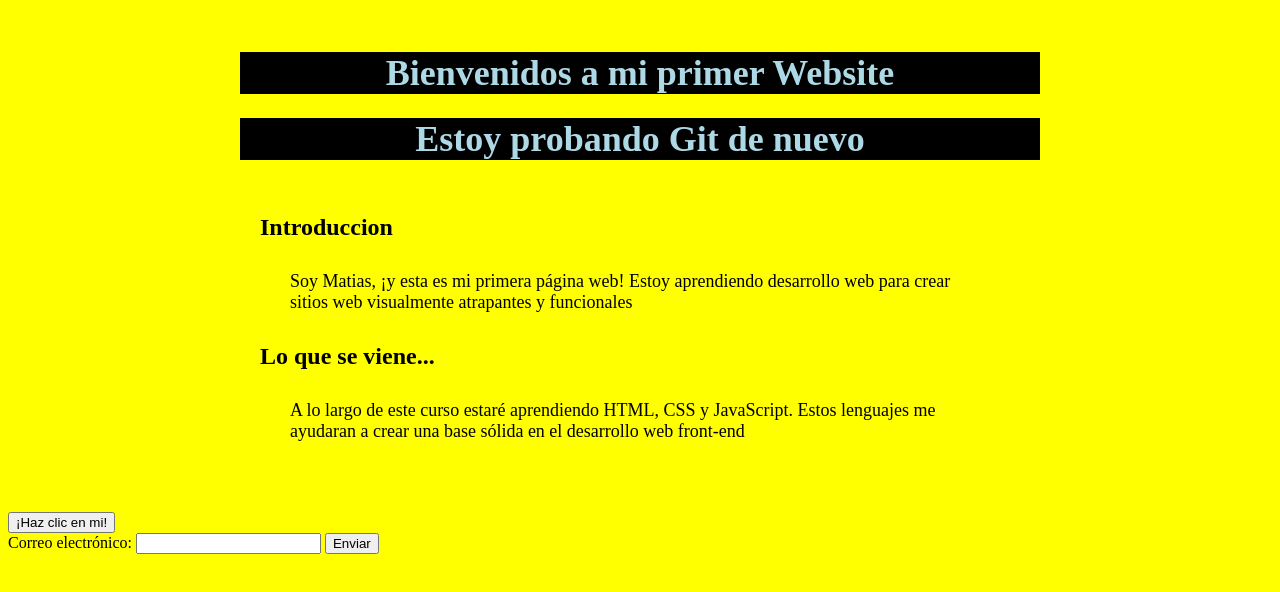
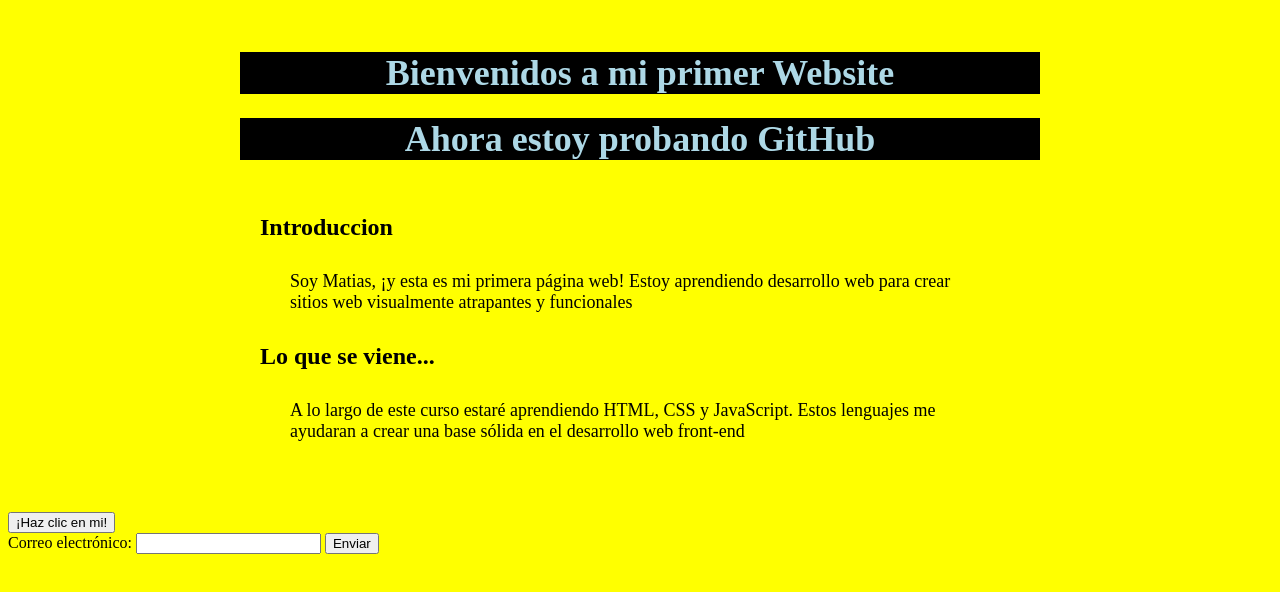
Before and after one commit to MatiNS16/minuevorepositorio, a plain HTML site: page mi-primer-website.html in a window 1280 px wide. Drawn offline with Linux system fonts and the light colour scheme.

Commit message:
Estoy actualizando cambios con GitHub

```diff
--- a/mi-primer-website.html
+++ b/mi-primer-website.html
@@ -9,7 +9,7 @@
                 <!-- Esto nos permite enlazar el css con el archivo html  -->
                 <link rel="stylesheet" type="text/css" href="css/styles.css">
                 <h1> Bienvenidos a mi primer Website </h1>
-                <h1> Estoy probando Git de nuevo</h1>
+                <h1> Ahora estoy probando GitHub</h1>
                 <div class="row">
                     <div class="column">
                         <h2> Introduccion</h2>
```
